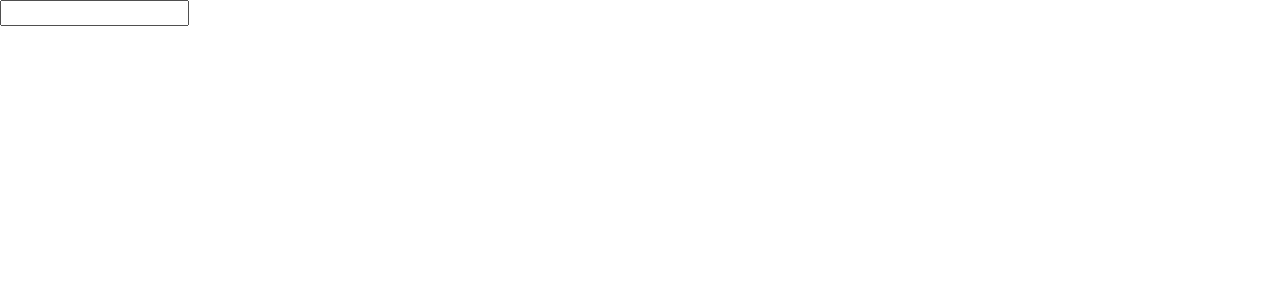
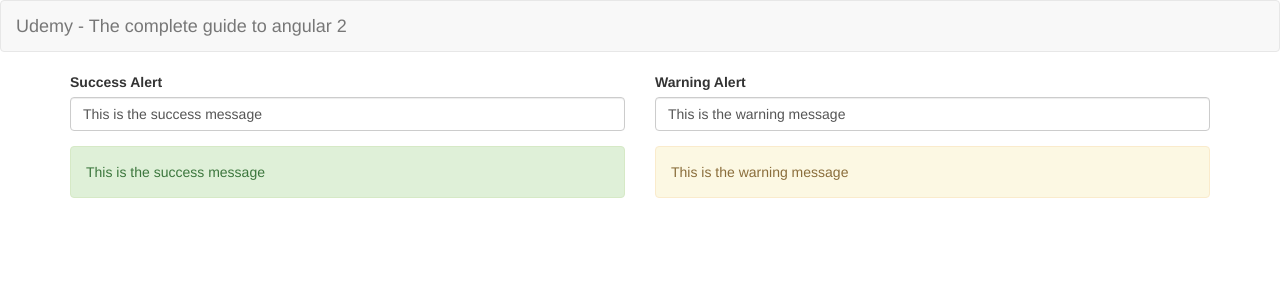
Before and after one commit to huggaf/udemy-the-complete-guide-to-angular-2, an Angular app: page / in a window 1280 px wide. Shown: the top 300 px of the page. Built offline with nearby package versions, Linux system fonts and the light colour scheme.

Commit message:
Add navbar and append `Component` on alert components

```diff
--- a/src/app/alerts/success_alert.component.html
+++ b/src/app/alerts/success_alert.component.html
@@ -1 +1 @@
-<div class="alert alert-success" role="alert">{{ message }}</div>
+<div class="alert alert-success" role="alert" *ngIf="message">{{ message }}</div>
--- a/src/app/alerts/success_alert.component.ts
+++ b/src/app/alerts/success_alert.component.ts
@@ -1,10 +1,10 @@
 import { Component, Input } from '@angular/core';
 
 @Component({
-  selector: 'success_alert',
+  selector: 'success-alert',
   templateUrl: './success_alert.component.html',
   styleUrls: ['./success_alert.component.css']
 })
-export class SuccessAlert {
+export class SuccessAlertComponent {
   @Input('message') message:string;
 }
--- a/src/app/alerts/warning_alert.component.html
+++ b/src/app/alerts/warning_alert.component.html
@@ -1 +1 @@
-<div class="alert alert-warning" role="alert">{{ message }}</div>
+<div class="alert alert-warning" role="alert" *ngIf="message">{{ message }}</div>
--- a/src/app/alerts/warning_alert.component.ts
+++ b/src/app/alerts/warning_alert.component.ts
@@ -1,10 +1,10 @@
 import { Component, Input } from '@angular/core';
 
 @Component({
-  selector: 'warning_alert',
+  selector: 'warning-alert',
   templateUrl: './warning_alert.component.html',
   styleUrls: ['./warning_alert.component.css']
 })
-export class WarningAlert {
+export class WarningAlertComponent {
   @Input('message') message:string;
 }
--- a/src/app/app.component.html
+++ b/src/app/app.component.html
@@ -1,2 +1,24 @@
-<input type="text" [(ngModel)]="name">
-<p>{{ name }}</p>
+<app-navbar></app-navbar>
+
+<div class="container">
+  <div class="row">
+    <div class="col-xs-12 col-sm-6">
+      <div class="form-group">
+        <label for="successAlertMessage">Success Alert</label>
+        <input type="text" [(ngModel)]="successAlertMessage" class="form-control" id="successAlertMessage">
+      </div>
+      <div class="form-group">
+        <success-alert [message]="successAlertMessage"></success-alert>
+      </div>
+    </div>
+    <div class="col-xs-12 col-sm-6">
+      <div class="form-group">
+        <label for="warningAlertMessage">Warning Alert</label>
+        <input type="text" [(ngModel)]="warningAlertMessage" class="form-control" id="warningAlertMessage">
+      </div>
+      <div class="form-group">
+        <warning-alert [message]="warningAlertMessage"></warning-alert>
+      </div>
+    </div>
+  </div>
+</div>
--- a/src/app/app.component.ts
+++ b/src/app/app.component.ts
@@ -6,5 +6,6 @@ import { Component } from '@angular/core';
   styleUrls: ['./app.component.css']
 })
 export class AppComponent {
-  name = '';
+  successAlertMessage = 'This is the success message';
+  warningAlertMessage = 'This is the warning message';
 }
--- /dev/null
+++ b/src/app/templating/app-navbar.component.html
@@ -0,0 +1,13 @@
+<nav class="navbar navbar-default">
+  <div class="container-fluid">
+    <div class="navbar-header">
+      <button type="button" class="navbar-toggle collapsed" data-toggle="collapse" data-target="#bs-example-navbar-collapse-1" aria-expanded="false">
+        <span class="sr-only">Toggle navigation</span>
+        <span class="icon-bar"></span>
+        <span class="icon-bar"></span>
+        <span class="icon-bar"></span>
+      </button>
+      <a class="navbar-brand" href="#">Udemy - The complete guide to angular 2</a>
+    </div>
+  </div>
+</nav>
```
Also changed, not shown: src/app/app.module.ts (+6 -4 lines), src/app/templating/app-navbar.component.ts (added, +10 -0 lines), src/app/templating/app-navbar.component.css (added).
